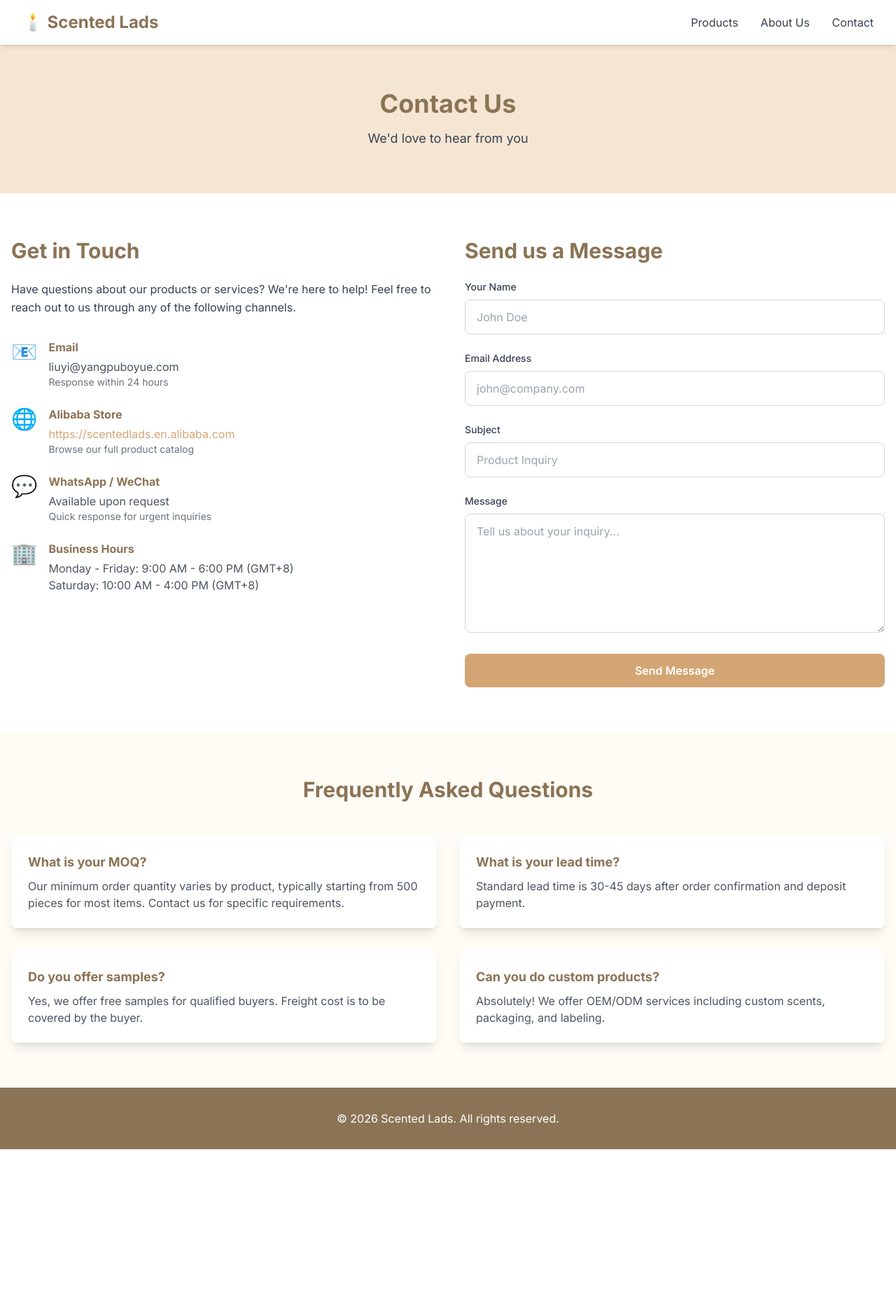
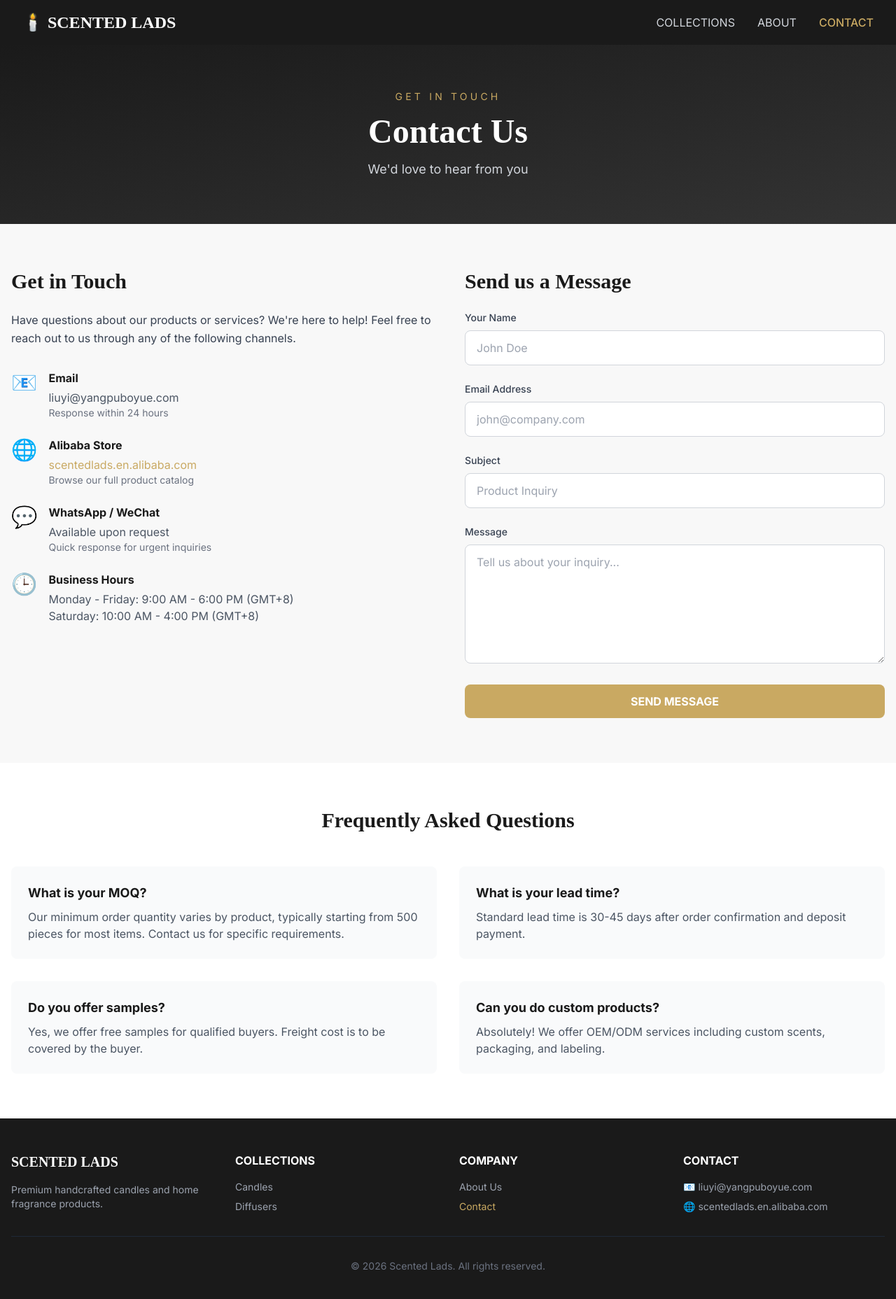
Before and after one commit to choice611/scented-lads, a Next.js app: page /contact in a window 1280 px wide. Shown: the top 1856 px of the page at 70% size. Before the commit the page ends 1642 px from the top, so only its background shows below. Built offline with nearby package versions, Linux system fonts and the light colour scheme.

Commit message:
Add: 联系我们页面（联系表单+FAQ）

```diff
--- a/app/contact/page.tsx
+++ b/app/contact/page.tsx
@@ -13,85 +13,101 @@ export default function ContactPage() {
 
   const handleSubmit = (e: React.FormEvent) => {
     e.preventDefault();
-    // Handle form submission
-    alert("Thank you for your message! We'll get back to you soon.");
+    alert("Thank you for your message! We'll get back to you within 24 hours.");
     setFormData({ name: "", email: "", subject: "", message: "" });
   };
 
   return (
-    <main className="min-h-screen bg-background">
+    <main className="min-h-screen bg-[#F8F8F8]">
       {/* Navigation */}
-      <nav className="bg-white shadow-md sticky top-0 z-40">
+      <nav className="bg-[#1A1A1A] text-white sticky top-0 z-50">
         <div className="max-w-7xl mx-auto px-4 sm:px-6 lg:px-8">
           <div className="flex justify-between items-center h-16">
-            <Link href="/" className="text-2xl font-bold text-secondary">🕯️ Scented Lads</Link>
-            <div className="flex space-x-8">
-              <Link href="/products" className="text-gray-700 hover:text-accent">Products</Link>
-              <Link href="/about" className="text-gray-700 hover:text-accent">About Us</Link>
-              <Link href="/contact" className="text-gray-700 hover:text-accent">Contact</Link>
+            <Link href="/" className="text-2xl font-bold font-['Playfair_Display']">
+              🕯️ SCENTED LADS
+            </Link>
+            <div className="hidden md:flex space-x-8">
+              <Link href="/products" className="text-gray-300 hover:text-[#C9A962] transition">
+                COLLECTIONS
+              </Link>
+              <Link href="/about" className="text-gray-300 hover:text-[#C9A962] transition">
+                ABOUT
+              </Link>
+              <Link href="/contact" className="text-[#C9A962] font-medium">
+                CONTACT
+              </Link>
             </div>
           </div>
         </div>
       </nav>
 
-      {/* Header */}
-      <section className="bg-primary py-16">
+      {/* Hero */}
+      <section className="bg-gradient-to-br from-[#1A1A1A] to-[#333333] text-white py-16">
         <div className="max-w-7xl mx-auto px-4 text-center">
-          <h1 className="text-4xl font-bold text-secondary mb-4">Contact Us</h1>
-          <p className="text-lg text-gray-700">We'd love to hear from you</p>
+          <p className="text-[#C9A962] text-sm tracking-[0.3em] uppercase mb-4">
+            GET IN TOUCH
+          </p>
+          <h1 className="text-4xl md:text-5xl font-bold font-['Playfair_Display'] mb-4">
+            Contact Us
+          </h1>
+          <p className="text-gray-300 text-lg">
+            We'd love to hear from you
+          </p>
         </div>
       </section>
 
-      {/* Contact Info */}
-      <section className="py-16 bg-white">
+      {/* Contact Section */}
+      <section className="py-16">
         <div className="max-w-7xl mx-auto px-4">
           <div className="grid md:grid-cols-2 gap-12">
-            {/* Contact Information */}
+            {/* Contact Info */}
             <div>
-              <h2 className="text-3xl font-bold text-secondary mb-6">Get in Touch</h2>
+              <h2 className="text-3xl font-bold text-[#1A1A1A] mb-6 font-['Playfair_Display']">
+                Get in Touch
+              </h2>
               <p className="text-gray-700 mb-8 leading-relaxed">
                 Have questions about our products or services? We're here to help!
                 Feel free to reach out to us through any of the following channels.
               </p>
 
               <div className="space-y-6">
-                <div className="flex items-start space-x-4">
-                  <div className="text-3xl">📧</div>
+                <div className="flex items-start gap-4">
+                  <span className="text-3xl">📧</span>
                   <div>
-                    <h3 className="font-bold text-secondary mb-1">Email</h3>
+                    <h3 className="font-bold text-[#1A1A1A] mb-1">Email</h3>
                     <p className="text-gray-600">liuyi@yangpuboyue.com</p>
                     <p className="text-sm text-gray-500">Response within 24 hours</p>
                   </div>
                 </div>
 
-                <div className="flex items-start space-x-4">
-                  <div className="text-3xl">🌐</div>
+                <div className="flex items-start gap-4">
+                  <span className="text-3xl">🌐</span>
                   <div>
-                    <h3 className="font-bold text-secondary mb-1">Alibaba Store</h3>
+                    <h3 className="font-bold text-[#1A1A1A] mb-1">Alibaba Store</h3>
                     <a
                       href="https://scentedlads.en.alibaba.com"
                       target="_blank"
-                      className="text-accent hover:underline"
+                      className="text-[#C9A962] hover:underline"
                     >
-                      https://scentedlads.en.alibaba.com
+                      scentedlads.en.alibaba.com
                     </a>
                     <p className="text-sm text-gray-500">Browse our full product catalog</p>
                   </div>
                 </div>
 
-                <div className="flex items-start space-x-4">
-                  <div className="text-3xl">💬</div>
+                <div className="flex items-start gap-4">
+                  <span className="text-3xl">💬</span>
                   <div>
-                    <h3 className="font-bold text-secondary mb-1">WhatsApp / WeChat</h3>
+                    <h3 className="font-bold text-[#1A1A1A] mb-1">WhatsApp / WeChat</h3>
                     <p className="text-gray-600">Available upon request</p>
                     <p className="text-sm text-gray-500">Quick response for urgent inquiries</p>
                   </div>
                 </div>
 
-                <div className="flex items-start space-x-4">
-                  <div className="text-3xl">🏢</div>
+                <div className="flex items-start gap-4">
+                  <span className="text-3xl">🕒</span>
                   <div>
-                    <h3 className="font-bold text-secondary mb-1">Business Hours</h3>
+                    <h3 className="font-bold text-[#1A1A1A] mb-1">Business Hours</h3>
                     <p className="text-gray-600">Monday - Friday: 9:00 AM - 6:00 PM (GMT+8)</p>
                     <p className="text-gray-600">Saturday: 10:00 AM - 4:00 PM (GMT+8)</p>
                   </div>
@@ -101,73 +117,71 @@ export default function ContactPage() {
 
             {/* Contact Form */}
             <div>
-              <h2 className="text-3xl font-bold text-secondary mb-6">Send us a Message</h2>
+              <h2 className="text-3xl font-bold text-[#1A1A1A] mb-6 font-['Playfair_Display']">
+                Send us a Message
+              </h2>
               <form onSubmit={handleSubmit} className="space-y-6">
                 <div>
-                  <label htmlFor="name" className="block text-sm font-medium text-gray-700 mb-2">
+                  <label className="block text-sm font-medium text-gray-700 mb-2">
                     Your Name
                   </label>
                   <input
                     type="text"
-                    id="name"
                     required
                     value={formData.name}
                     onChange={(e) => setFormData({ ...formData, name: e.target.value })}
-                    className="w-full px-4 py-3 border border-gray-300 rounded-lg focus:ring-2 focus:ring-accent focus:border-transparent"
+                    className="w-full px-4 py-3 border border-gray-300 rounded-lg focus:outline-none focus:ring-2 focus:ring-[#C9A962]"
                     placeholder="John Doe"
                   />
                 </div>
 
                 <div>
-                  <label htmlFor="email" className="block text-sm font-medium text-gray-700 mb-2">
+                  <label className="block text-sm font-medium text-gray-700 mb-2">
                     Email Address
                   </label>
                   <input
                     type="email"
-                    id="email"
                     required
                     value={formData.email}
                     onChange={(e) => setFormData({ ...formData, email: e.target.value })}
-                    className="w-full px-4 py-3 border border-gray-300 rounded-lg focus:ring-2 focus:ring-accent focus:border-transparent"
+                    className="w-full px-4 py-3 border border-gray-300 rounded-lg focus:outline-none focus:ring-2 focus:ring-[#C9A962]"
                     placeholder="john@company.com"
                   />
                 </div>
 
                 <div>
-                  <label htmlFor="subject" className="block text-sm font-medium text-gray-700 mb-2">
+                  <label className="block text-sm font-medium text-gray-700 mb-2">
                     Subject
                   </label>
                   <input
                     type="text"
-                    id="subject"
                     required
                     value={formData.subject}
                     onChange={(e) => setFormData({ ...formData, subject: e.target.value })}
-                    className="w-full px-4 py-3 border border-gray-300 rounded-lg focus:ring-2 focus:ring-accent focus:border-transparent"
+                    className="w-full px-4 py-3 border border-gray-300 rounded-lg focus:outline-none focus:ring-2 focus:ring-[#C9A962]"
                     placeholder="Product Inquiry"
                   />
                 </div>
 
                 <div>
-                  <label htmlFor="message" className="block text-sm font-medium text-gray-700 mb-2">
+                  <label className="block text-sm font-medium text-gray-700 mb-2">
                     Message
                   </label>
                   <textarea
-                    id="message"
                     required
                     value={formData.message}
                     onChange={(e) => setFormData({ ...formData, message: e.target.value })}
                     rows={6}
-                    className="w-full px-4 py-3 border border-gray-300 rounded-lg focus:ring-2 focus:ring-accent focus:border-transparent"
+                    className="w-full px-4 py-3 border border-gray-300 rounded-lg focus:outline-none focus:ring-2 focus:ring-[#C9A962]"
                     placeholder="Tell us about your inquiry..."
                   />
                 </div>
 
                 <button
                   type="submit"
-                  className="w-full bg-accent text-white py-3 rounded-lg font-semibold hover:bg-opacity-90 transition"
+                  className="w-full bg-[#C9A962] text-white py-3 rounded-lg font-bold hover:bg-[#D4AF37] transition"
                 >
-                  Send Message
+                  SEND MESSAGE
                 </button>
               </form>
             </div>
@@ -176,34 +190,34 @@ export default function ContactPage() {
       </section>
 
       {/* FAQ */}
-      <section className="py-16 bg-background">
+      <section className="py-16 bg-white">
         <div className="max-w-7xl mx-auto px-4">
-          <h2 className="text-3xl font-bold text-center text-secondary mb-12">
+          <h2 className="text-3xl font-bold text-center text-[#1A1A1A] mb-12 font-['Playfair_Display']">
             Frequently Asked Questions
           </h2>
           <div className="grid md:grid-cols-2 gap-8">
-            <div className="bg-white p-6 rounded-lg shadow-lg">
-              <h3 className="font-bold text-lg mb-2 text-secondary">What is your MOQ?</h3>
+            <div className="bg-gray-50 p-6 rounded-lg">
+              <h3 className="font-bold text-lg mb-2 text-[#1A1A1A]">What is your MOQ?</h3>
               <p className="text-gray-600">
                 Our minimum order quantity varies by product, typically starting from 500 pieces
                 for most items. Contact us for specific requirements.
               </p>
             </div>
-            <div className="bg-white p-6 rounded-lg shadow-lg">
-              <h3 className="font-bold text-lg mb-2 text-secondary">What is your lead time?</h3>
+            <div className="bg-gray-50 p-6 rounded-lg">
+              <h3 className="font-bold text-lg mb-2 text-[#1A1A1A]">What is your lead time?</h3>
               <p className="text-gray-600">
                 Standard lead time is 30-45 days after order confirmation and deposit payment.
               </p>
             </div>
-            <div className="bg-white p-6 rounded-lg shadow-lg">
-              <h3 className="font-bold text-lg mb-2 text-secondary">Do you offer samples?</h3>
+            <div className="bg-gray-50 p-6 rounded-lg">
+              <h3 className="font-bold text-lg mb-2 text-[#1A1A1A]">Do you offer samples?</h3>
               <p className="text-gray-600">
                 Yes, we offer free samples for qualified buyers. Freight cost is to be covered
                 by the buyer.
               </p>
             </div>
-            <div className="bg-white p-6 rounded-lg shadow-lg">
-              <h3 className="font-bold text-lg mb-2 text-secondary">Can you do custom products?</h3>
+            <div className="bg-gray-50 p-6 rounded-lg">
+              <h3 className="font-bold text-lg mb-2 text-[#1A1A1A]">Can you do custom products?</h3>
               <p className="text-gray-600">
                 Absolutely! We offer OEM/ODM services including custom scents, packaging,
                 and labeling.
@@ -214,9 +228,40 @@ export default function ContactPage() {
       </section>
 
       {/* Footer */}
-      <footer className="bg-secondary text-white py-8">
-        <div className="max-w-7xl mx-auto px-4 text-center">
-          <p>&copy; 2026 Scented Lads. All rights reserved.</p>
+      <footer className="bg-[#1A1A1A] text-white py-12">
+        <div className="max-w-7xl mx-auto px-4">
+          <div className="grid md:grid-cols-4 gap-8">
+            <div>
+              <h3 className="text-xl font-bold mb-4 font-['Playfair_Display']">SCENTED LADS</h3>
+              <p className="text-gray-400 text-sm">
+                Premium handcrafted candles and home fragrance products.
+              </p>
+            </div>
+            <div>
+              <h4 className="font-bold mb-4">COLLECTIONS</h4>
+              <ul className="space-y-2 text-gray-400 text-sm">
+                <li><Link href="/products" className="hover:text-[#C9A962]">Candles</Link></li>
+                <li><Link href="/products" className="hover:text-[#C9A962]">Diffusers</Link></li>
+              </ul>
+            </div>
+            <div>
+              <h4 className="font-bold mb-4">COMPANY</h4>
+              <ul className="space-y-2 text-gray-400 text-sm">
+                <li><Link href="/about" className="hover:text-[#C9A962]">About Us</Link></li>
+                <li><Link href="/contact" className="text-[#C9A962]">Contact</Link></li>
+              </ul>
+            </div>
+            <div>
+              <h4 className="font-bold mb-4">CONTACT</h4>
+              <ul className="space-y-2 text-gray-400 text-sm">
+                <li>📧 liuyi@yangpuboyue.com</li>
+                <li>🌐 scentedlads.en.alibaba.com</li>
+              </ul>
+            </div>
+          </div>
+          <div className="border-t border-gray-800 mt-8 pt-8 text-center text-gray-500 text-sm">
+            <p>&copy; 2026 Scented Lads. All rights reserved.</p>
+          </div>
         </div>
       </footer>
     </main>
```
